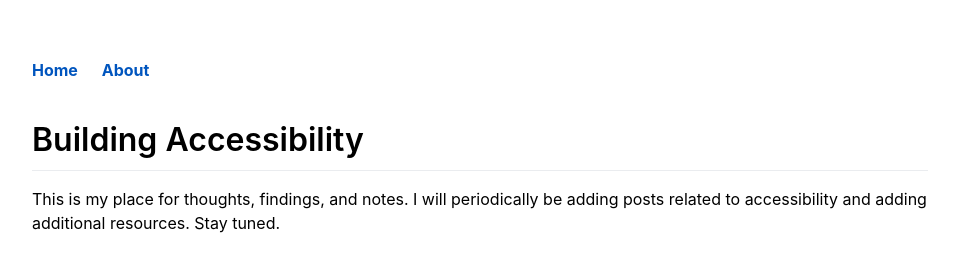
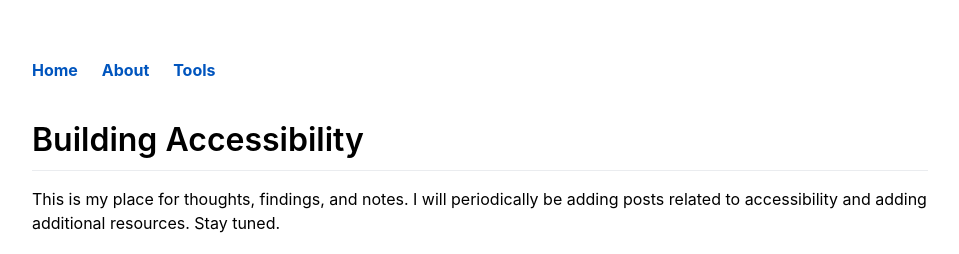
Before and after one commit to jlukosky/jlukosky, a Jekyll site: the page built from index.html, in a window 1280 px wide. Shown: the top 254 px of the page, without its empty margins (160-1119 px from the left). Built offline with Jekyll 4.4.1, drawn with Linux system fonts in a browser that asks for light colours.

Commit message:
tools added to menu

```diff
--- a/_layouts/default.html
+++ b/_layouts/default.html
@@ -13,7 +13,7 @@
 			<ul>
 				<li><a href="/">Home</a></li>
 				<li><a href="/about">About</a></li>
-				<!-- <li><a href="/cv">CV</a></li> -->
+				<li><a href="/tools">Tools</a></li>
 				<!-- <li><a href="/blog">Blog</a></li> -->
 			</ul>
 		</nav>
```
